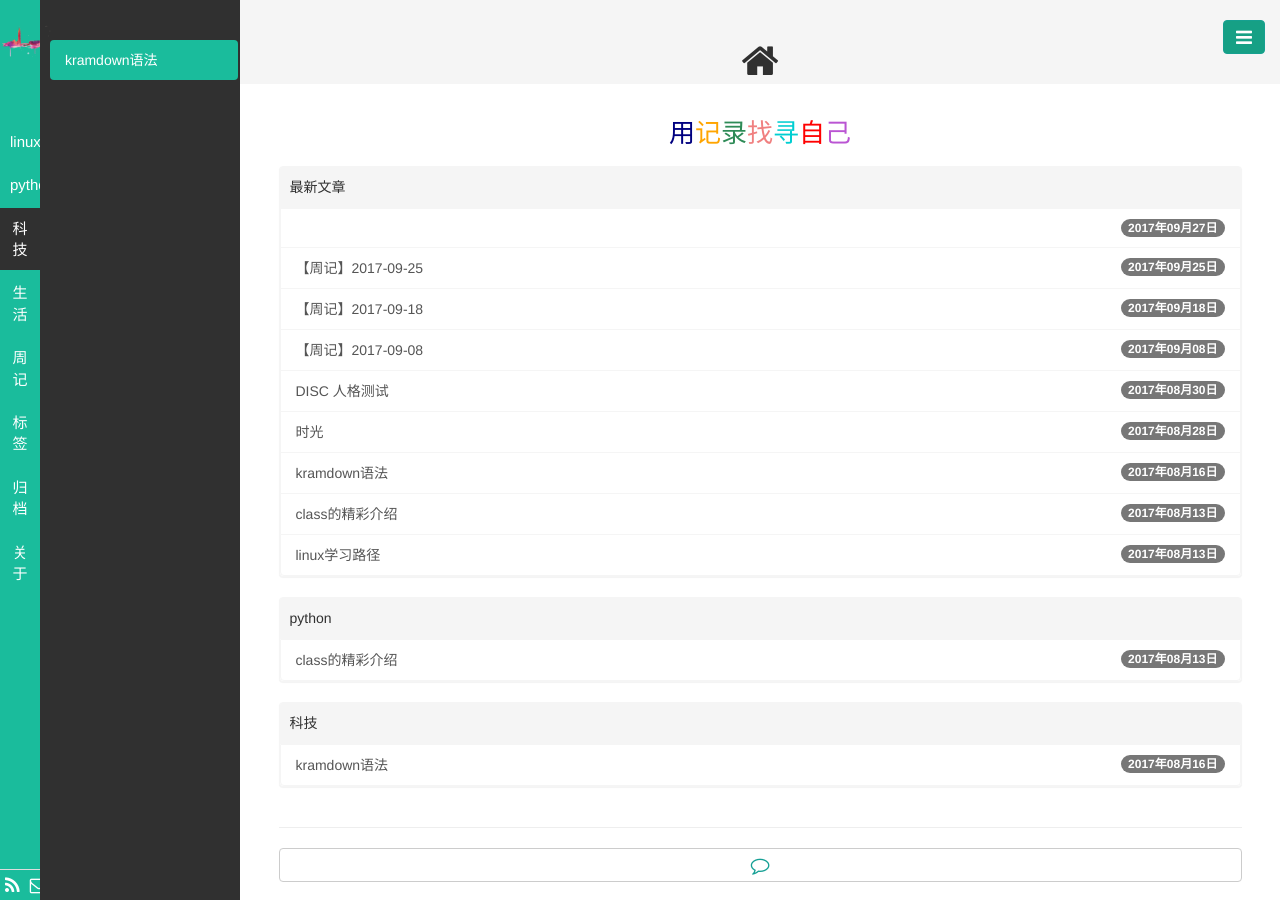
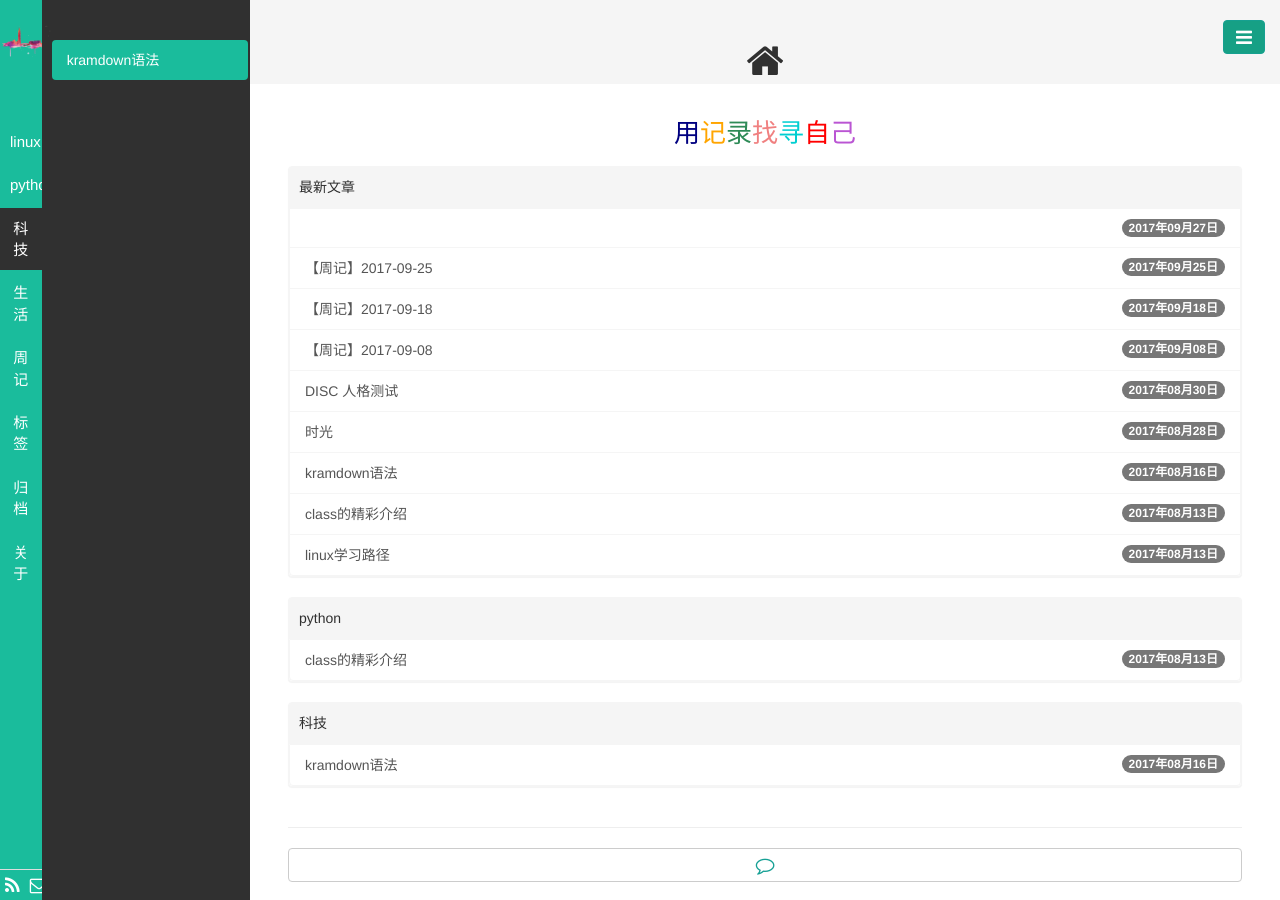
Before and after one commit to Longhaier/longhaier.github.io, a Jekyll site: the page built from index.html, in a window 1280 px wide. Built offline with Jekyll 4.4.1, drawn with Linux system fonts in a browser that asks for light colours; the list of posts is cut into pages by our own code.

Commit message:
Update navside.html

```diff
--- a/_includes/navside.html
+++ b/_includes/navside.html
@@ -1,4 +1,4 @@
-<div class="col-md-3 col-lg-3 col-sm-13 col-xs-13 aside visible-md visible-lg" style="width:240px">
+<div class="col-md-3 col-lg-3 col-sm-13 col-xs-13 aside visible-md visible-lg" style="width:250px">
   <div class="row">
     <div class="col-md-2 col-xs-2 aside1">
       <br>
```
